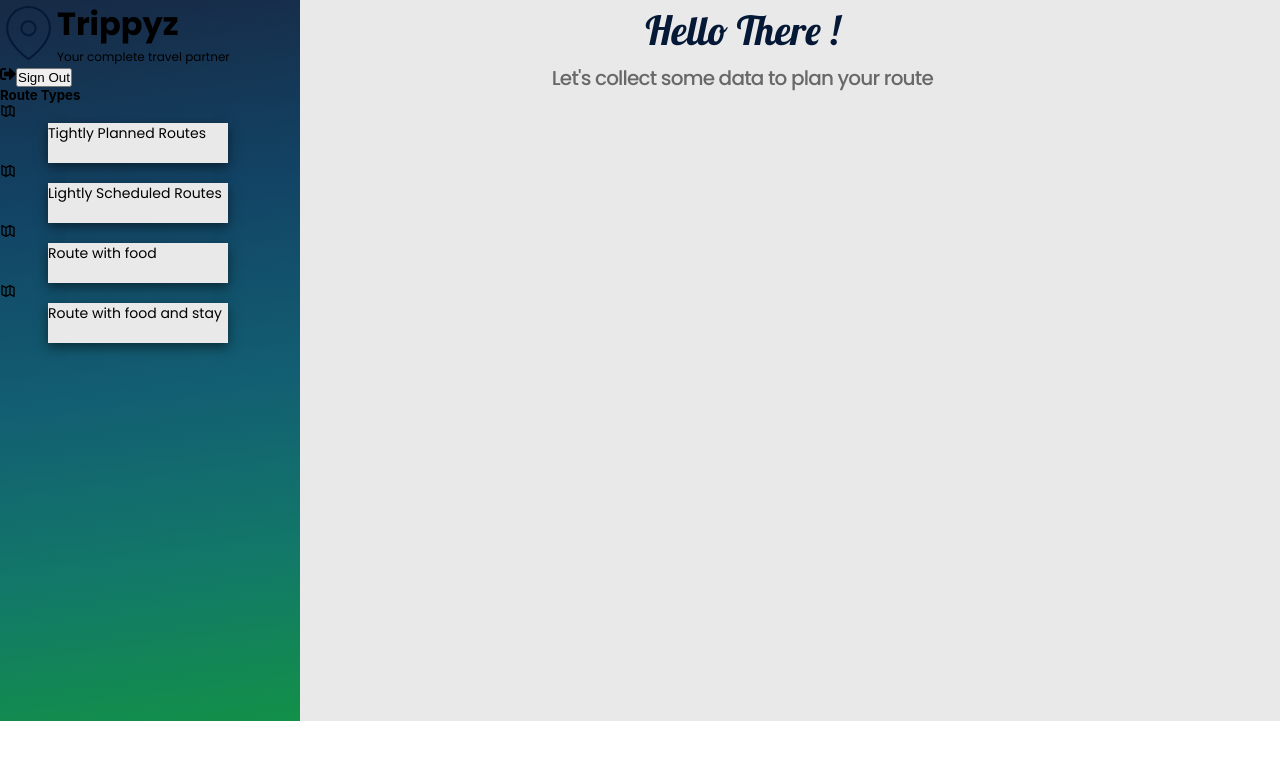
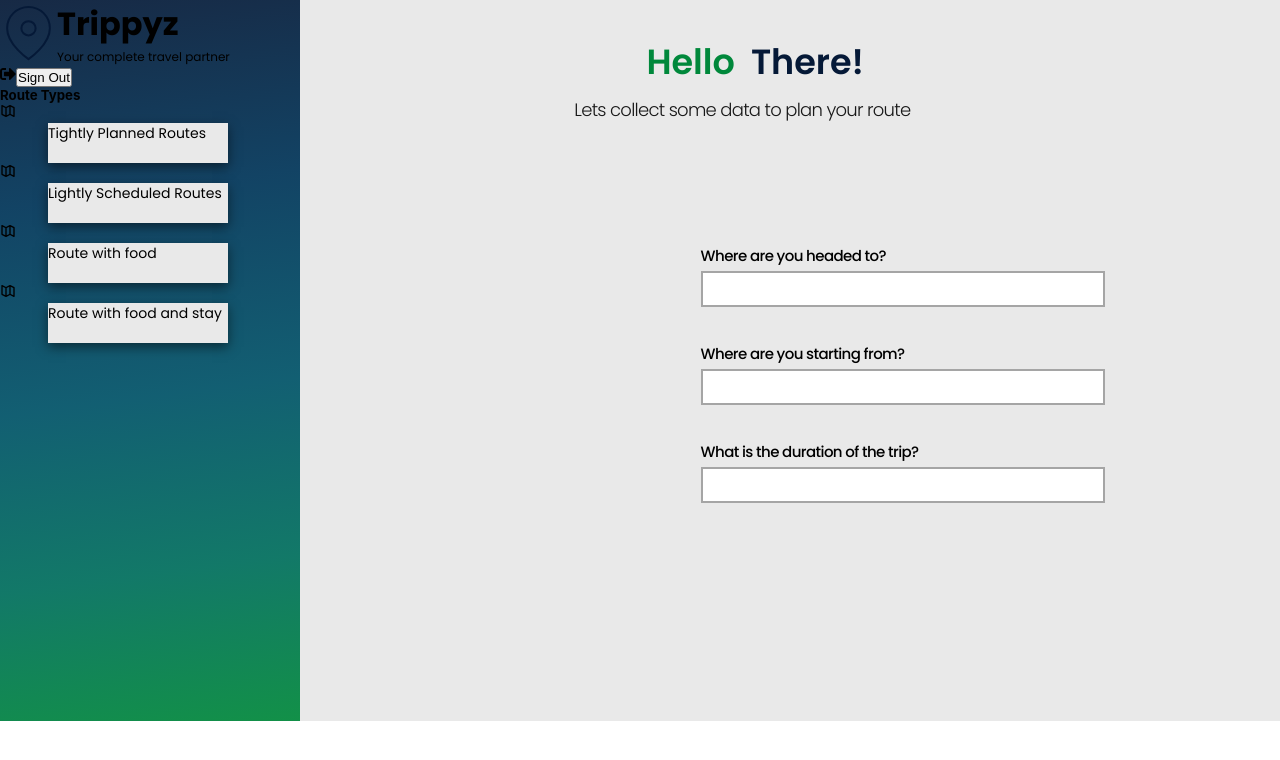
Before and after one commit to rohananilkumar/trippyz-frontend, a React (Create React App) app: page /dashboard in a window 1280 px wide. Shown: the top 760 px of the page. Built offline with nearby package versions, Linux system fonts and the light colour scheme; a web font is replaced by a local one.

Commit message:
dashboard updated

```diff
--- a/src/components/ui/Branding.js
+++ b/src/components/ui/Branding.js
@@ -2,9 +2,9 @@
 import styles from "./Branding.module.scss";
 import logo from "../../assets/Icons/logo.svg";
 
-const Branding = () => {
+const Branding = (className) => {
   return (
-    <div className={styles.intro}>
+    <div className={`${styles.intro} ${className}`}>
       <img src={logo} alt="logo" />
       <div className={styles.content}>
         <div className={styles.header}>Trippyz</div>
--- a/src/components/ui/LabelledInput.js
+++ b/src/components/ui/LabelledInput.js
@@ -1,9 +1,9 @@
 import React from "react";
 import styles from "./LabelledInput.module.scss";
 
-const LabelledInput = ({ label, onChange, placeholder }) => {
+const LabelledInput = ({ label, onChange, placeholder ,className}) => {
   return (
-    <div className={styles.labelledInput}>
+    <div className={`${styles.labelledInput} ${className}`}>
       <div className={styles.label}>{label}</div>
       <input
         className={styles.inputElement}
--- a/src/components/ui/LabelledInput.module.scss
+++ b/src/components/ui/LabelledInput.module.scss
@@ -6,6 +6,7 @@
     font-weight: 500;
     font-size: 15px;
     line-height: 30px;
+
     /* identical to box height */
 
     letter-spacing: -0.04em;
--- a/src/components/ui/Sidebar.js
+++ b/src/components/ui/Sidebar.js
@@ -12,7 +12,7 @@
   return (
 
     <div className={styles.in}>
-    <Branding />
+    <Branding className={styles.branding}/>
     <FaSignOutAlt />
     <Signoutbutton />
     <h5>Route Types</h5>
--- a/src/components/ui/Sidebar.module.scss
+++ b/src/components/ui/Sidebar.module.scss
@@ -41,3 +41,6 @@
 
     color: #000000;
   }
+ .branding{
+
+ }
--- /dev/null
+++ b/src/components/ui/Title.js
@@ -0,0 +1,18 @@
+import React from 'react'
+import styles from './Title.module.scss'
+
+const Title = ({ titlefirst,titlesec, tagLine }) => {
+  return (
+
+    <div >
+        <div className={styles.firstline}>
+             <div className={styles.headerfirst}>{titlefirst}</div>
+             <div className={styles.headersecond}>{titlesec}</div>
+        </div>
+        <div className={styles.tagLine}>{tagLine}</div>
+    </div>
+
+  )
+}
+
+export default Title
--- /dev/null
+++ b/src/components/ui/Title.module.scss
@@ -0,0 +1,45 @@
+.headerfirst{
+    font-family: "Poppins";
+    font-style: normal;
+    font-weight: 600;
+    font-size: 35px;
+    line-height: 60px;
+    text-align: center;
+    /* Primary/Blue */
+
+    color: #00883B;
+  }
+.firstline{
+    display: grid;
+    margin-left: 35%;
+    margin-top: 5%;
+    grid-template-columns: max-content max-content;
+    gap:1rem;
+}
+  .headersecond{
+    font-family: "Poppins";
+    font-style: normal;
+    font-weight: 600;
+    font-size: 35px;
+    line-height: 60px;
+    text-align: center;
+    /* Primary/Blue */
+
+    color: #051937;
+  }
+
+  .tagLine {
+    font-family: "Poppins";
+    font-style: normal;
+    font-weight: 390;
+    font-size: 18px;
+    line-height: 36px;
+    /* identical to box height */
+
+    text-align: center;
+    letter-spacing: -0.04em;
+
+    /* Black/Light */
+
+    color: #181818;
+  }
--- a/src/index.css
+++ b/src/index.css
@@ -5,6 +5,8 @@
     sans-serif;
   -webkit-font-smoothing: antialiased;
   -moz-osx-font-smoothing: grayscale;
+  overflow: hidden;
+
   /* background: wheat; */
 }
 
--- a/src/pages/Dashboard.js
+++ b/src/pages/Dashboard.js
@@ -1,18 +1,44 @@
 import React from "react"
 import styles from "./Dashboard.module.scss"
 import Sidebar from "../components/ui/Sidebar"
-import Header from "../components/ui/Header"
+import Title from "../components/ui/Title"
+import LabelledInput from "../components/ui/LabelledInput"
+
 
 const Details = () => {
   return (
     <div className={styles.dash}>
      <Sidebar />
-     <div>
-      <Header title="Hello There !"
-        className={styles.header}/>
-      <Header tagLine={"Let's collect some data to plan your route"}
-        className={styles.tagline}/>
-     </div>
+     <Title
+      titlefirst={"Hello"}
+      titlesec={"There!"}
+      tagLine={"Lets collect some data to plan your route"}/>
+
+<div className={styles.buttons}>
+     <LabelledInput
+
+      label={"Where are you headed to?"}
+      onChange={(x) => {
+      console.log(x);
+     }}
+     className={styles.but}/>
+
+    <LabelledInput
+
+          label={"Where are you starting from?"}
+          onChange={(x) => {
+          console.log(x);
+        }}
+        className={styles.but}/>
+
+    <LabelledInput
+
+              label={"What is the duration of the trip?"}
+              onChange={(x) => {
+              console.log(x);
+            }}
+            className={styles.but}/>
+    </div>
 
    </div>
   )
--- a/src/pages/Dashboard.module.scss
+++ b/src/pages/Dashboard.module.scss
@@ -3,15 +3,24 @@
     display: grid;
     grid-template-columns: 30% 50%;
     gap:3%;
+}
+.but{
+  display: grid;
+  width: 25rem;
+  margin-right: 10%;
+}
+.buttons{
+  display: flex;
+flex-direction: column;
+align-items: flex-end;
+padding: 0px;
+gap: 22px;
 
 
+position: absolute;
+width: 504px;
+height: 504px;
+left: 647px;
+top: 236px;
 
 }
-
-    .header{
-        font-family: "Poppins";
-      font-style: regular;
-      font-weight: 500;
-      font-size: 10px;
-      line-height: 48px;
-    }
```
